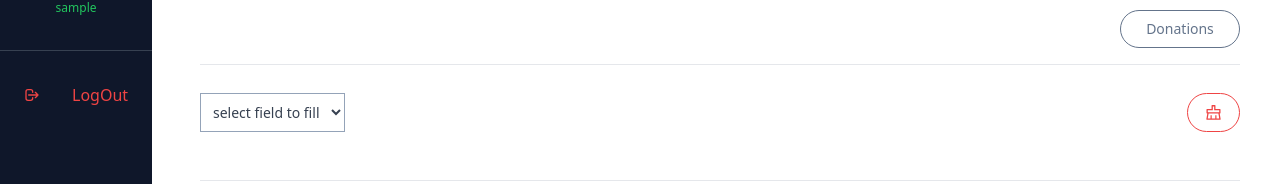
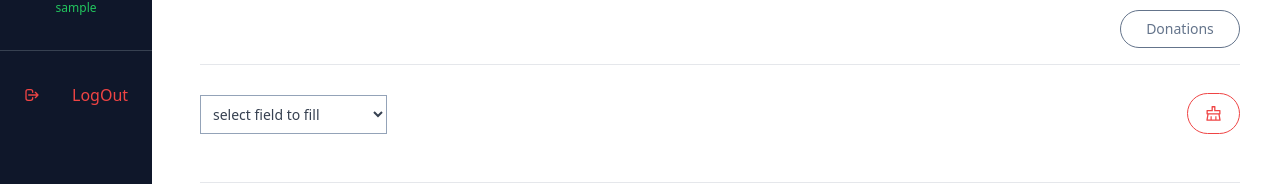
Before and after one commit to chineduprincewill/records-client, a React (Create React App) app: page /new-donation in a window 1280 px wide. Shown: the part 104-288 px from the top of the page. Built offline with nearby package versions, Linux system fonts and the light colour scheme; sample sign-in values are in the browser's storage.

Commit message:
modify new donation category field to align better with UI

```diff
--- a/src/components/protected/donations/NewDonation.jsx
+++ b/src/components/protected/donations/NewDonation.jsx
@@ -110,7 +110,7 @@ export const NewDonation = () => {
                     <div className='w-full grid grid-cols-1 md:grid-cols-5'>
                         <div className='col-span-1 text-gray-700 dark:text-gray-500 text-sm'>
                             <select
-                                className="bg-transparent mt-3 p-2 border border-slate-400 dark:border-slate-700"
+                                className="md:w-[90%] bg-transparent mt-3.5 p-2 border border-slate-400 dark:border-slate-700"
                                 onChange={(e) => setSearch(e.target.value)}
                                 required
                             >
```
